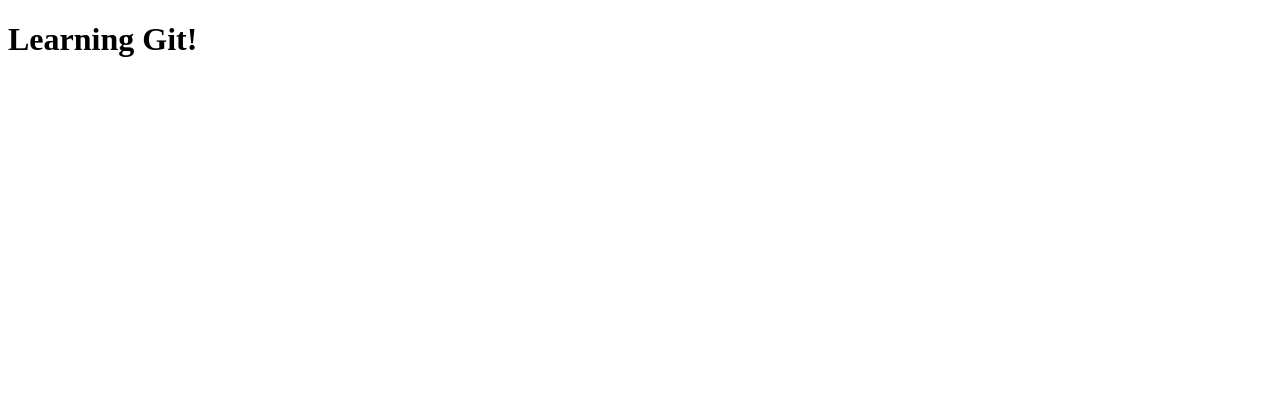
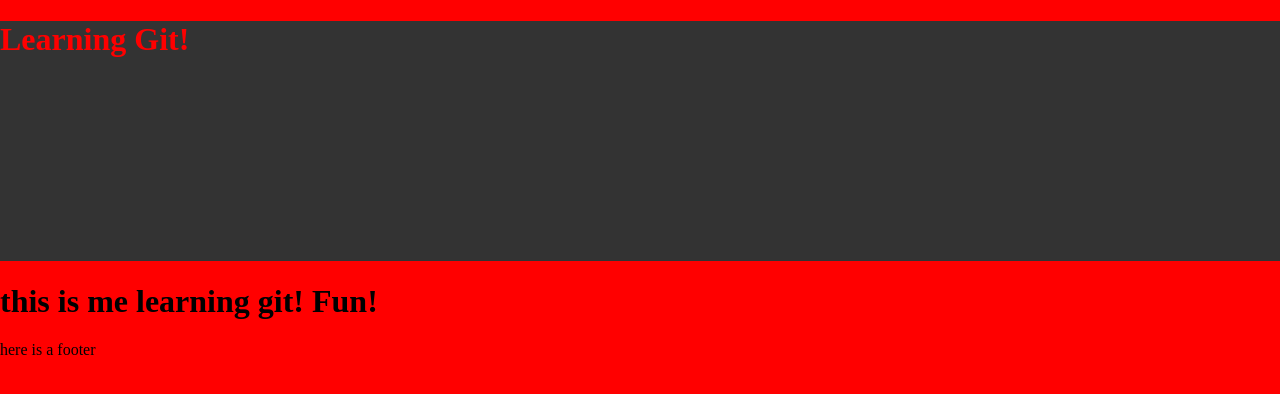
Before and after one commit to Matt01270/learning-about-git, a plain HTML site: page index.html in a window 1280 px wide. Drawn offline with Linux system fonts and the light colour scheme.

Commit message:
made some styling changes

```diff
--- a/index.html
+++ b/index.html
@@ -4,6 +4,7 @@
     <meta charset="UTF-8">
     <meta http-equiv="X-UA-Compatible" content="IE=edge">
     <meta name="viewport" content="width=device-width, initial-scale=1.0">
+    <link rel="stylesheet" href="styles.css">
     <title>Working with Git!</title>
 </head>
 <body>
@@ -11,5 +12,11 @@
     <header>
         <h1>Learning Git!</h1>
     </header>
+    <main>
+        <h1>this is me learning git! Fun!</h1>
+    </main>
+    <footer>
+        <p>here is a footer</p>
+    </footer>
 </body>
 </html>
--- a/styles.css
+++ b/styles.css
@@ -6,8 +6,15 @@ html { box-sizing: border-box;}
 
 .sr-only { position: absolute; width: 1px; height: 1px; margin: -1px; border: 0; padding: 0; white-space: nowrap; clip-path: inset(100%); clip: rect(0 0 0 0); overflow: hidden;}
 
+body {
+    background-color: red;
+}
 header {
     background-color: #333;
     color: red;
     min-height: 30vh;
 }
+
+footer p {
+    background-image:  yellow;
+}
```
